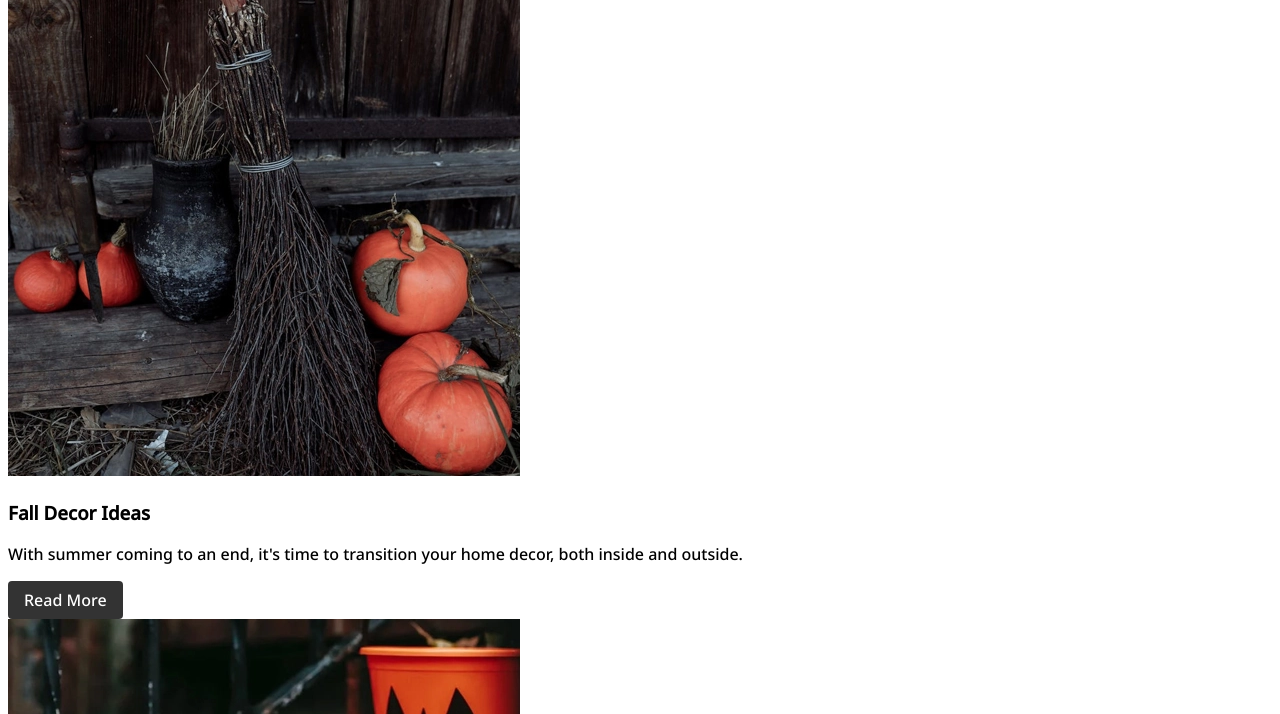
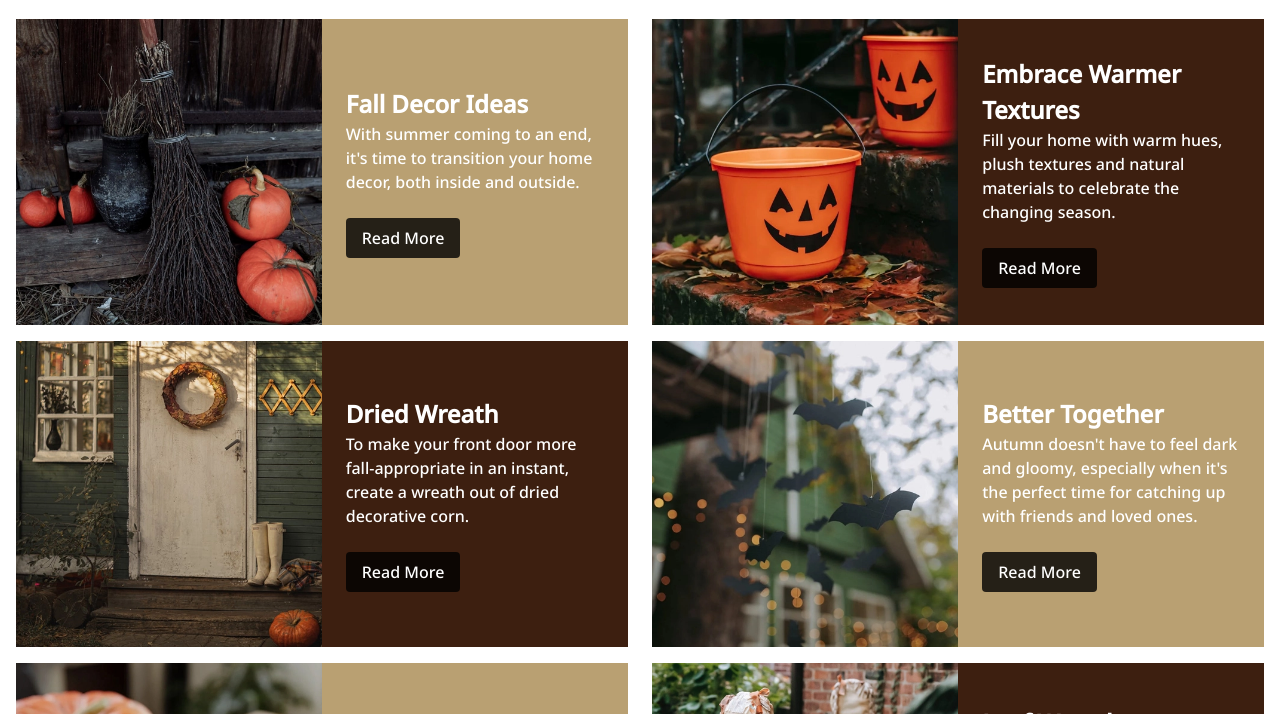
Before and after one commit to techy-khuana/demo-media-queries-day-2, a plain HTML site: page index.html in a window 1280 px wide. Shown: the part 109-823 px from the top of the page. Drawn offline with Linux system fonts and the light colour scheme.

Commit message:
demo completed

```diff
--- a/css/styles.css
+++ b/css/styles.css
@@ -13,6 +13,25 @@ body {
     font-family: 'Noto Sans', sans-serif;
 }
 
+.container {
+    max-width: 80rem;
+    margin: 0 auto;
+    padding: 1rem;
+}
+
+h2 {
+    font-size: 2rem;
+    padding: 2rem 0;
+}
+
+h3 {
+    font-size: 1.5rem;
+}
+
+p {
+    margin-bottom: 1.5rem;
+}
+
 section a {
     background-color: rgba(0,0,0,0.8);
     border-radius: 0.25rem;
@@ -25,3 +44,70 @@ section a {
 section a:hover {
     background-color: rgba(0,0,0,0.6);
 }
+
+.container > section:nth-of-type(even) {
+    background-color: #3d1f10;
+    margin-bottom: 1rem;
+}
+
+.container > section:nth-of-type(odd) {
+    background-color: #b9a072;
+    margin-bottom: 1rem;
+}
+
+section > div {
+    padding: 1.5rem;
+    color: #ffffff;
+}
+
+@media screen and (min-width: 545px) {
+    .container > section {
+        display: flex;
+        align-items: center;
+    }
+
+    section img,
+    section > div {
+        width: 50%;
+    }
+}
+
+@media screen and (min-width: 1090px) {
+    .container {
+        display: flex;
+        flex-flow: wrap;
+        gap: 2%
+    }
+
+    .container > section {
+        width: calc(98%/2);
+    }
+
+    .container > section:first-of-type {
+        order:1;
+    }
+
+    .container > section:nth-of-type(2) {
+        order:2;
+    }
+
+    .container > section:nth-of-type(4) {
+        order:3;
+    }
+
+    .container > section:nth-of-type(3) {
+        order:4;
+    }
+
+    .container > section:nth-of-type(5) {
+        order:5;
+    }
+
+    .container > section:last-of-type {
+        order:6;
+    }
+
+    h2 {
+        width: 100%;
+    }
+}
--- a/index.html
+++ b/index.html
@@ -4,7 +4,7 @@
 		<meta charset="utf-8">
 		<meta name="viewport" content="width=device-width, initial-scale=1.0">
 		<title>Cosy Up For Fall</title>
-		<link rel="stylesheet" type="text/css" href="css/modern-reset.css">
+		<link rel="stylesheet" type="text/css" href="css/reset.css">
 		<link rel="stylesheet" type="text/css" href="css/styles.css">
 		<!-- Google Fonts -->
 		<link rel="preconnect" href="https://fonts.googleapis.com">
@@ -17,44 +17,56 @@
 
 			<section>
 				<img src="img/halloween-decor.webp" alt="A black textured vase, besom broomstick, and orange gourds.">
+				<div>
 					<h3>Fall Decor Ideas</h3>
 					<p>With summer coming to an end, it's time to transition your home decor, both inside and outside.</p>
 					<a href="#">Read More</a>
+				</div>
 			</section>
 
 			<section>
 				<img src="img/halloween-buckets.webp" alt="Orange plastic buckets with a grinning jack o'lantern printed on their sides.">
+				<div>
 					<h3>Embrace Warmer Textures</h3>
 					<p>Fill your home with warm hues, plush textures and natural materials to celebrate the changing season.</p>
 					<a href="#">Read More</a>
+				</div>
 			</section>
 
 			<section>
 				<img src="img/halloween-bats.webp" alt="Black paper bats suspended in the air.">
+				<div>
 					<h3>Better Together</h3>
 					<p>Autumn doesn't have to feel dark and gloomy, especially when it's the perfect time for catching up with friends and loved ones.</p>
 					<a href="#">Read More</a>
+				</div>
 			</section>
 
 			<section>
 				<img src="img/porch-decor.webp" alt="A pair of white wellies and a tartan scarf sit on a stoop beside a battered cottage door.">
+				<div>
 					<h3>Dried Wreath</h3>
 					<p>To make your front door more fall-appropriate in an instant, create a wreath out of dried decorative corn.</p>
 					<a href="#">Read More</a>
+				</div>
 			</section>
 
 			<section>
 				<img src="img/jack-o-lantern.webp" alt="A lopsided gourd with a matching lopsided grin carved into its face.">
+				<div>
 					<h3>Autumnal Hues</h3>
 					<p>When choosing linens, textiles, and accents, opt for shades of orange, red and yellow to match the fall foliage outside.</p>
 					<a href="#">Read More</a>
+				</div>
 			</section>
 
 			<section>
 				<img src="img/scarecrow.webp" alt="Rows of scarecrow decorations stand guard.">
+				<div>
 					<h3>Leaf Wreath</h3>
 					<p>Bring more attention to your outdoor light fixtures by surrounding them in an unexpected medley of leaves and dried fruits.</p>
 					<a href="#">Read More</a>
+				</div>
 			</section>
 		</section>
 	</body>
```
Lines whose indentation alone changed are shown as unchanged.
